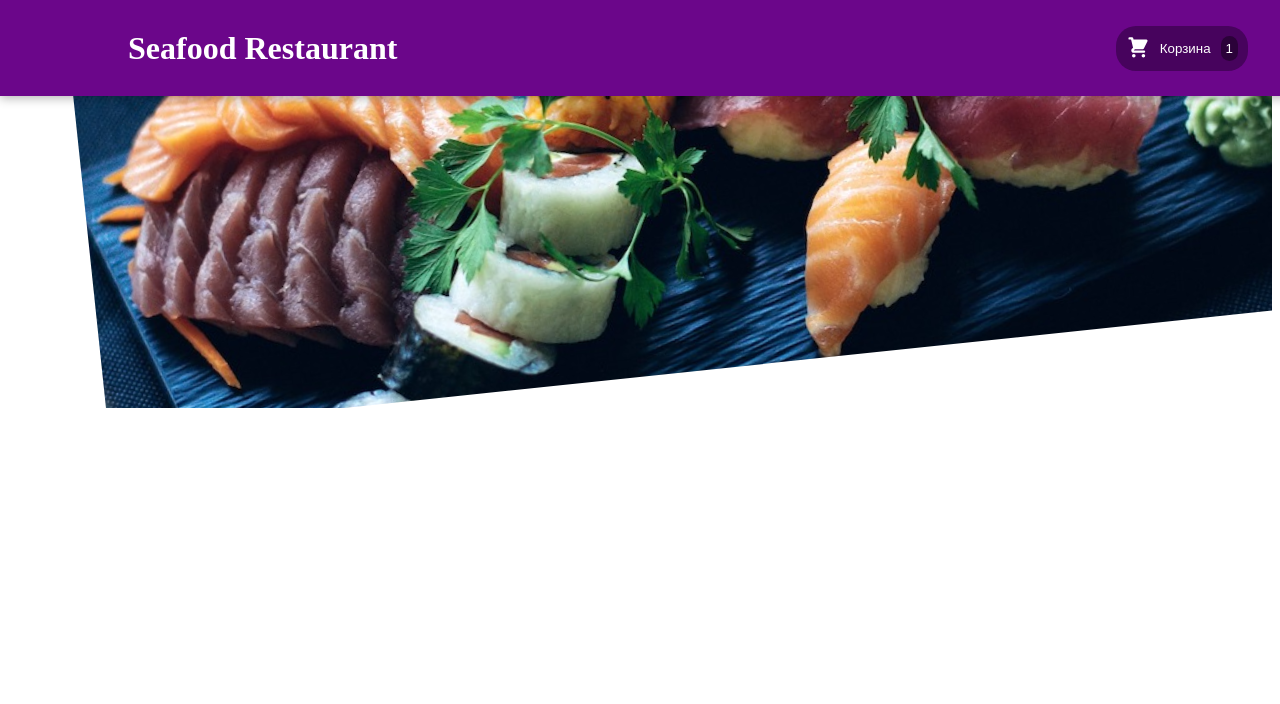
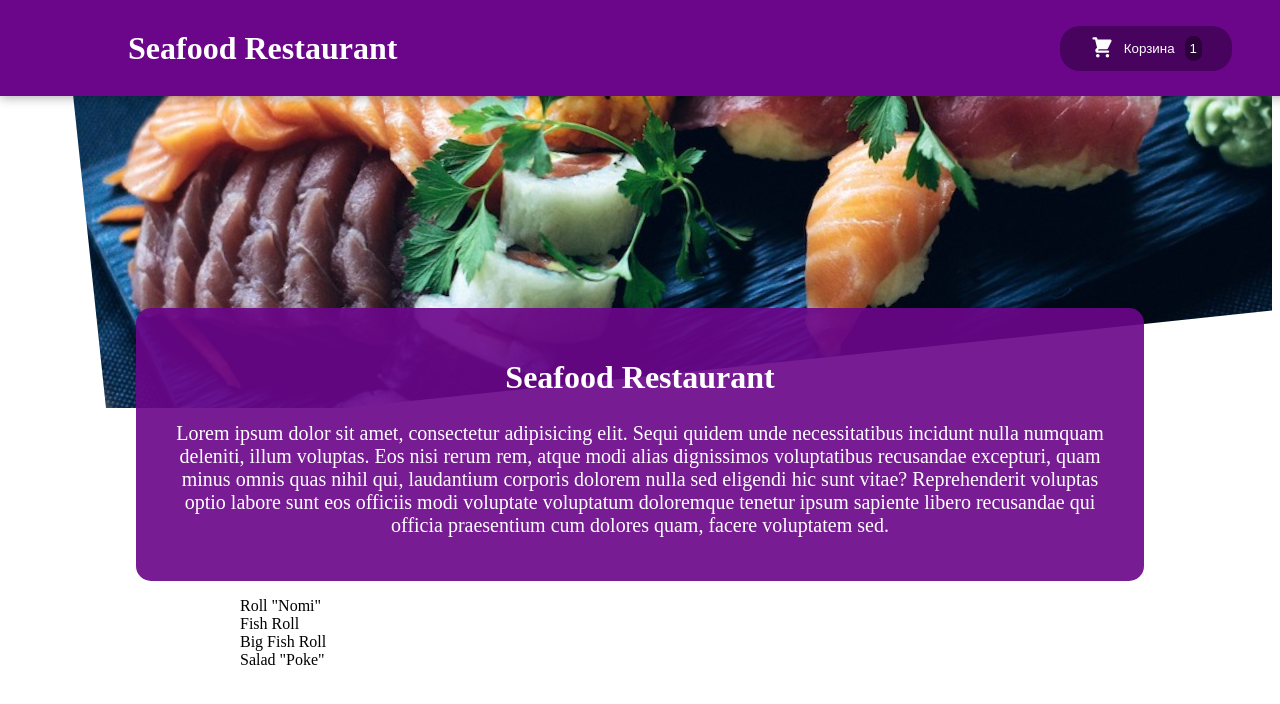
Before and after one commit to Am1d1v/JSReactJapaneseFoodRestaurant, a React (Create React App) app: page / in a window 1280 px wide. Shown: the top 704 px of the page. Built offline with nearby package versions, Linux system fonts and the light colour scheme.

Commit message:
Seafood Restaurant Meals Section

```diff
--- a/src/App.css
+++ b/src/App.css
@@ -1,3 +1,4 @@
-.App {
-  text-align: center;
+
+main {
+  transform: translateY(-100px);
 }
--- a/src/App.js
+++ b/src/App.js
@@ -1,11 +1,15 @@
 import './App.css';
 import Header from './components/Layout/Header';
+import Meals from './components/Meals/Meals';
 
 
 function App() {
   return (
     <div className="App">
       <Header />
+      <main>
+        <Meals />
+      </main>
     </div>
   );
 }
--- a/src/components/Layout/Header.module.css
+++ b/src/components/Layout/Header.module.css
@@ -13,7 +13,7 @@
     align-items: center;
     padding: 0% 10%;
     box-shadow: 0 2px 10px rgba(0, 0, 0, 0.3);
-    z-index: 1;
+    z-index: 10;
 }
 
 .main-image{
--- a/src/components/Layout/HeaderCartButton.module.css
+++ b/src/components/Layout/HeaderCartButton.module.css
@@ -1,6 +1,7 @@
 
 
 .button{
+    display: flex;
     cursor: pointer;
     border: none;
     background-color: #47035d;
@@ -11,8 +12,8 @@
     border-radius: 20px;
     display: flex;
     gap: 10px;
-    padding: 10px;
-    margin-right: 2rem;
+    padding: 10px 30px;
+    margin-right: 3rem;
     z-index: 2;
 }
 
--- a/src/components/Meals/MealList.jsx
+++ b/src/components/Meals/MealList.jsx
@@ -1,8 +1,47 @@
-import React from 'react'
+import styles from './MealList.module.css'
 
-function MealList() {
+// Temporary Array of Meals
+const DUMMY_MEALS = [
+  {
+    id: 'm1',
+    name: 'Roll "Nomi"',
+    description: 'Meal 1 Description',
+    price: 11.99
+  },
+  {
+    id: 'm2',
+    name: 'Fish Roll',
+    description: 'Meal 2 Description',
+    price: 3.99
+  },
+  {
+    id: 'm3',
+    name: 'Big Fish Roll',
+    description: 'Meal 3 Description',
+    price: 10.99
+  },
+  {
+    id: 'm4',
+    name: 'Salad "Poke"',
+    description: 'Meal 4 Description',
+    price: 14.99
+  },
+];
+
+
+function MealList(props) {
+
+  // Cover every meal element in li
+  const mealList = DUMMY_MEALS.map((meal) => {
+    return <li>{meal.name}</li>
+  })
+
   return (
-    <div>MealList</div>
+    <section className={styles.meals}>
+      <ul>
+        {mealList}
+      </ul>
+    </section>
   )
 }
 
--- /dev/null
+++ b/src/components/Meals/MealList.module.css
@@ -0,0 +1,25 @@
+
+
+.meals{
+    max-width: 50rem;
+    width: 90%;
+    margin: 1rem auto;
+    animation: meals-appear 1s;
+}
+
+.meals ul {
+    list-style: none;
+    margin: 0;
+    padding: 0;
+}
+
+@keyframes meals-appear {
+    from {
+        opacity: 0;
+        transform: translateY(3rem);
+    }
+    to {
+        opacity: 1;
+        transform: translateY(0);
+    }
+}
--- a/src/components/Meals/Meals.jsx
+++ b/src/components/Meals/Meals.jsx
@@ -1,8 +1,13 @@
-import React from 'react'
+import MealList from "./MealList";
+import PromoText from './PromoText';
+
 
 function Meals() {
   return (
-    <div>Meals</div>
+    <>
+      <PromoText />
+      <MealList />
+    </>
   )
 }
 
--- a/src/components/Meals/PromoText.jsx
+++ b/src/components/Meals/PromoText.jsx
@@ -4,7 +4,7 @@ function PromoText() {
   return (
     <section className={styles['promo-text']}>
       <h2>Seafood Restaurant</h2>
-      <p>Lorem ipsum dolor sit amet consectetur adipisicing elit. Nemo, qui!</p>
+      <p>Lorem ipsum dolor sit amet, consectetur adipisicing elit. Sequi quidem unde necessitatibus incidunt nulla numquam deleniti, illum voluptas. Eos nisi rerum rem, atque modi alias dignissimos voluptatibus recusandae excepturi, quam minus omnis quas nihil qui, laudantium corporis dolorem nulla sed eligendi hic sunt vitae? Reprehenderit voluptas optio labore sunt eos officiis modi voluptate voluptatum doloremque tenetur ipsum sapiente libero recusandae qui officia praesentium cum dolores quam, facere voluptatem sed.</p>
     </section>
   )
 }
--- a/src/components/Meals/PromoText.module.css
+++ b/src/components/Meals/PromoText.module.css
@@ -2,14 +2,15 @@
 
 .promo-text{
     text-align: center;
-    max-width: 45rem;
+    max-width: 60rem;
     width: 90%;
     margin: auto;
     position: relative;
     background-color: #6b068ae8;
     color: #fff;
     border-radius: 15px;
-    padding: 1rem;
+    padding: 1.5rem;
+    font-size: 20px;
 }
 
 .promo-text h2 {
```
